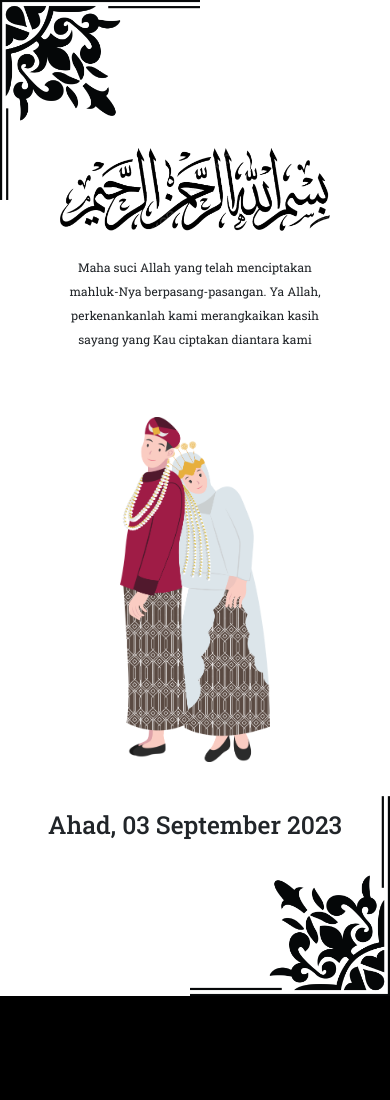
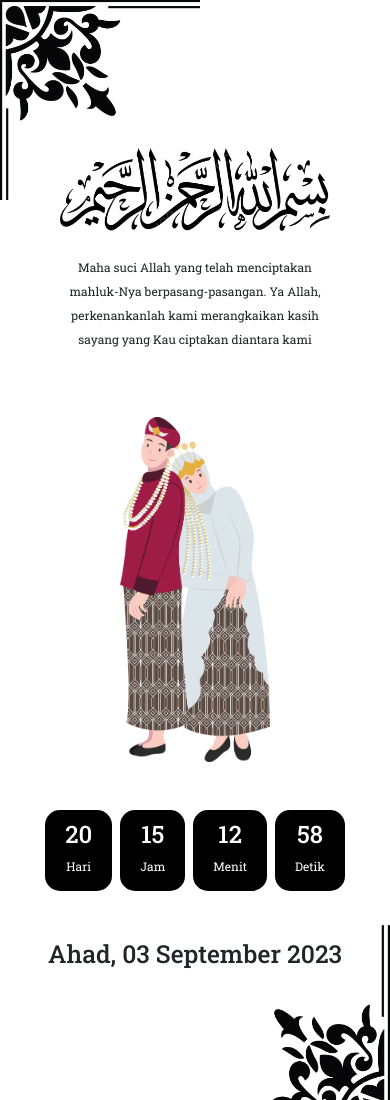
Before and after one commit to DikyGIT/undangan-pernikahan, a React (Vite) app: page / in a window 390 px wide. Shown: the top 1100 px of the page. Built offline with nearby package versions, Linux system fonts and the light colour scheme.

Commit message:
add countdown date

```diff
--- a/src/App.jsx
+++ b/src/App.jsx
@@ -1,4 +1,4 @@
-import { useState } from "react";
+import { useState, useRef, useEffect } from "react";
 import { CopyToClipboard } from "react-copy-to-clipboard";
 import { Container, Row, Col } from "react-bootstrap";
 
@@ -14,6 +14,45 @@ import Ornament1 from "./assets/ornament/ornament.png";
 import Ornament2 from "./assets/ornament/ornament-2.png";
 
 function App() {
+  const [timerHari, setTimerHari] = useState("00");
+  const [timerJam, setTimerJam] = useState("00");
+  const [timerMenit, setTimerMenit] = useState("00");
+  const [timerDetik, setTimerDetik] = useState("00");
+
+  let interval = useRef();
+
+  const startTimer = () => {
+    const countDownDate = new Date("Sept 03, 2023 00:00:00").getTime();
+
+    interval = setInterval(() => {
+      const now = new Date().getTime();
+      const distance = countDownDate - now;
+
+      const hari = Math.floor(distance / (1000 * 60 * 60 * 24));
+      const jam = Math.floor((distance % (1000 * 60 * 60 * 24)) / (1000 * 60 * 60));
+      const menit = Math.floor((distance % (1000 * 60 * 60)) / (1000 * 60));
+      const detik = Math.floor((distance % (1000 * 60)) / 1000);
+
+      if (distance < 0) {
+        clearInterval(interval.current);
+      } else {
+        setTimerHari(hari);
+        setTimerJam(jam);
+        setTimerMenit(menit);
+        setTimerDetik(detik);
+      }
+    }, 1000);
+  };
+
+  useEffect(() => {
+    startTimer();
+
+    const a = clearInterval(interval.current);
+    return () => {
+      a;
+    };
+  });
+
   const [copied, setCopied] = useState(false);
   const rekening = "415901033160539";
 
@@ -35,6 +74,27 @@ function App() {
           <Row>
             <Col className="text-center">
               <img src={HeroImg} alt="pengantin.png" className="hero" />
+              <div className="d-flex gap-md-4 gap-2 justify-content-center mt-5">
+                <div className="hari bg-black text-white">
+                  <h1>{timerHari}</h1>
+                  <p className="m-0">Hari</p>
+                </div>
+
+                <div className="jam bg-black text-white">
+                  <h1>{timerJam}</h1>
+                  <p>Jam</p>
+                </div>
+
+                <div className="menit bg-black text-white">
+                  <h1>{timerMenit}</h1>
+                  <p>Menit</p>
+                </div>
+
+                <div className="detik bg-black text-white">
+                  <h1>{timerDetik}</h1>
+                  <p>Detik</p>
+                </div>
+              </div>
               <h2 className="mt-5">Ahad, 03 September 2023</h2>
             </Col>
           </Row>
--- a/src/main.css
+++ b/src/main.css
@@ -17,6 +17,19 @@
 .page-awal .hero {
   margin-top: 50px;
   width: 150px;
+}
+
+.page-awal .hari,
+.page-awal .jam,
+.page-awal .menit,
+.page-awal .detik {
+  padding-inline: 30px;
+  padding-top: 10px;
+  border-radius: 15px;
+  -webkit-border-radius: 15px;
+  -moz-border-radius: 15px;
+  -ms-border-radius: 15px;
+  -o-border-radius: 15px;
 }
 
 .page-awal .ornament-1 {
@@ -47,6 +60,28 @@
 @media screen and (max-width: 768px) {
   .page-awal {
     width: 100%;
+  }
+
+  .page-awal .hari,
+  .page-awal .jam,
+  .page-awal .menit,
+  .page-awal .detik {
+    padding-inline: 20px;
+    padding-top: 10px;
+  }
+
+  .page-awal .hari h1,
+  .page-awal .jam h1,
+  .page-awal .menit h1,
+  .page-awal .detik h1 {
+    font-size: 24px;
+  }
+
+  .page-awal .hari p,
+  .page-awal .jam p,
+  .page-awal .menit p,
+  .page-awal .detik p {
+    font-size: 12px;
   }
 }
 
```
